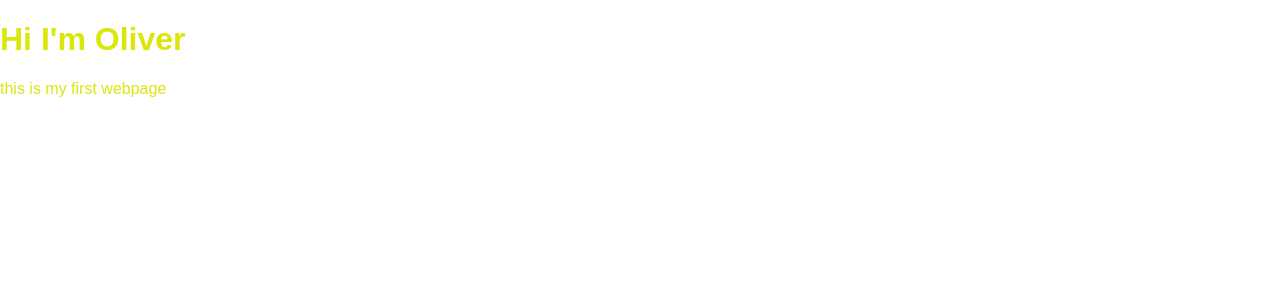
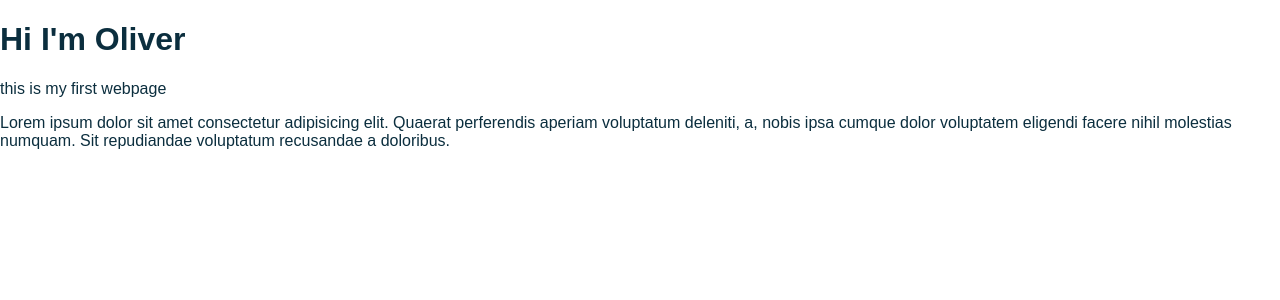
Before and after one commit to oliveroliverio/WD_udemy_html_css_course, a React (Create React App) app: page / in a window 1280 px wide. Shown: the top 300 px of the page. Built offline with nearby package versions, Linux system fonts and the light colour scheme.

Commit message:
Testing loremIpsum emmet

```diff
--- a/package.json
+++ b/package.json
@@ -8,6 +8,7 @@
     "@testing-library/user-event": "^12.1.10",
     "react": "^17.0.2",
     "react-dom": "^17.0.2",
+    "react-lorem-ipsum": "^1.4.9",
     "react-scripts": "4.0.3",
     "web-vitals": "^1.0.1"
   },
--- a/src/Main.css
+++ b/src/Main.css
@@ -1,4 +1,4 @@
 body {
-    color:rgb(219, 230, 10);
+    color:rgb(11, 46, 62);
     font-family: sans-serif;
 }
--- a/src/Main.js
+++ b/src/Main.js
@@ -9,6 +9,7 @@ function Main() {
         <body>
             <h1>Hi I'm Oliver</h1>
             <p>this is my first webpage</p>
+            <p>Lorem ipsum dolor sit amet consectetur adipisicing elit. Quaerat perferendis aperiam voluptatum deleniti, a, nobis ipsa cumque dolor voluptatem eligendi facere nihil molestias numquam. Sit repudiandae voluptatum recusandae a doloribus.</p>
         </body>
         </html>
     )
```
Also changed, not shown: 1 other file (tests, documents, lock files or other folders).
